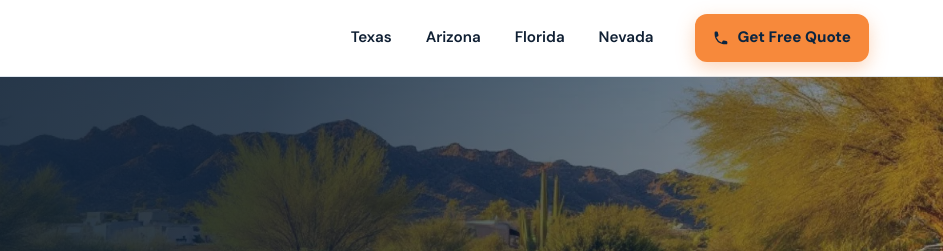
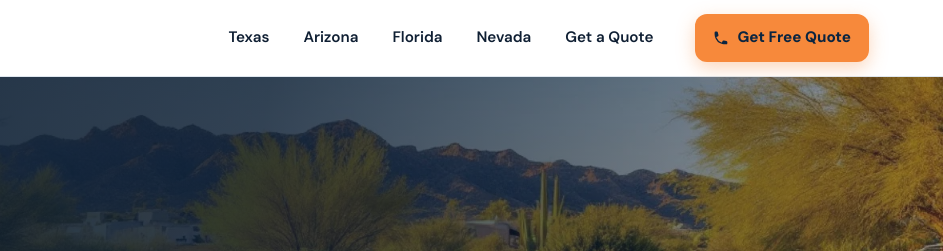
Before and after one commit to deme-cyber11/pool-resurfacing-directory, a plain HTML site: page arizona/index.html in a window 1280 px wide. Shown: the top 251 px of the page, 337-1280 px from the left. Drawn offline with Linux system fonts and the light colour scheme.

Commit message:
fix(nav): add a Get a Quote link to the estimate form
The homepage and all four state hubs had no path to /estimate/ at all.
A visitor landing there could call or browse cities, nothing else. The
estimate form itself was working the whole time, it was unreachable
from the pages people land on first.

19 pages updated. The 5 left out are the estimate page itself plus
private utility pages (upload, job sheets, lead packet).

Co-Authored-By: Claude Opus 5 (1M context) <noreply@anthropic.com>

```diff
--- a/arizona/index.html
+++ b/arizona/index.html
@@ -122,6 +122,7 @@
         <li><a href="/arizona/">Arizona</a></li>
         <li><a href="/florida/">Florida</a></li>
         <li><a href="/nevada/">Nevada</a></li>
+            <li><a href="/estimate/">Get a Quote</a></li>
     </ul>
             <button class="hamburger" aria-label="Toggle menu"><span></span><span></span><span></span></button>
     <a href="tel:+18137233209" class="cta-nav"><svg class="dm-i" xmlns="http://www.w3.org/2000/svg" viewBox="0 0 20 20" fill="currentColor" aria-hidden="true"> <path fill-rule="evenodd" d="M2 3.5A1.5 1.5 0 0 1 3.5 2h1.148a1.5 1.5 0 0 1 1.465 1.175l.716 3.223a1.5 1.5 0 0 1-1.052 1.767l-.933.267c-.41.117-.643.555-.48.95a11.542 11.542 0 0 0 6.254 6.254c.395.163.833-.07.95-.48l.267-.933a1.5 1.5 0 0 1 1.767-1.052l3.223.716A1.5 1.5 0 0 1 18 15.352V16.5a1.5 1.5 0 0 1-1.5 1.5H15c-1.149 0-2.263-.15-3.326-.43A13.022 13.022 0 0 1 2.43 8.326 13.019 13.019 0 0 1 2 5V3.5Z" clip-rule="evenodd"/></svg> Get Free Quote</a>
```
Also changed, not shown: arizona/phoenix.html (+1 -0 lines), arizona/scottsdale.html (+1 -0 lines), arizona/tucson.html (+1 -0 lines), florida/index.html (+1 -0 lines), florida/jacksonville.html (+1 -0 lines), florida/miami.html (+1 -0 lines), florida/orlando.html (+1 -0 lines), florida/tampa.html (+1 -0 lines), index.html (+1 -0 lines), nevada/henderson.html (+1 -0 lines), nevada/index.html (+1 -0 lines), nevada/las-vegas.html (+1 -0 lines), nevada/reno.html (+1 -0 lines), texas/austin.html (+1 -0 lines), 4 more files.
